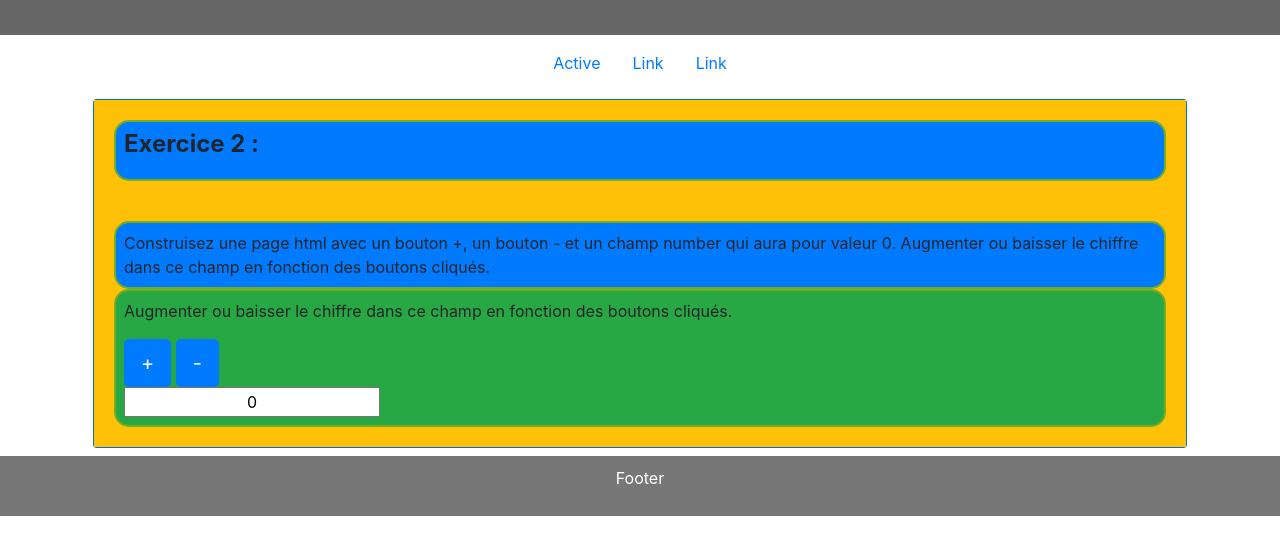
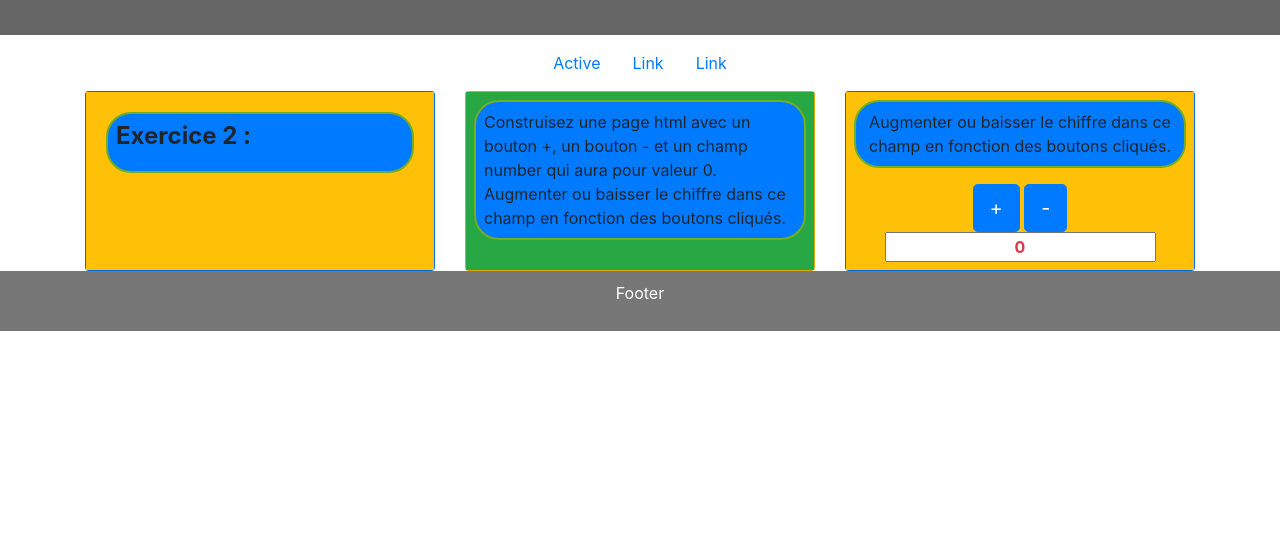
Before and after one commit to andreeavillatte/Exercice2jQuery3, a plain HTML site: page index.html in a window 1280 px wide. Shown: the part 71-626 px from the top of the page. Drawn offline with nearby package versions, Linux system fonts and the light colour scheme.

Commit message:
layout changé

```diff
--- a/assets/css/style.css
+++ b/assets/css/style.css
@@ -1,5 +1,5 @@
 .test {
-  border-radius: 15px;
+  border-radius: 25px;
   border: 2px solid #73AD21;
   padding: 20px;
 }
--- a/index.html
+++ b/index.html
@@ -34,32 +34,34 @@
       </ul>
     </nav>
     <main>
-      <div class="card-deck p-2">
+      <div class="card-deck">
         <div class="card bg-primary">
           <div class="card-body bg-warning">
-            <div class="p-2 bg-primary test">
-              <h1 class="card-title font-weight-bolder">Exercice 2 :</h1>
+            <div class="card-text p-2 bg-primary test">
+              <h1 class="card-title font-weight-bolder text-center text-md-left">Exercice 2 :</h1>
             </div>
           </div>
-          <div class="card-body bg-warning">
-            <div class="p-2 bg-primary test">
-              <p class="card-text">Construisez une page html avec un bouton +, un bouton - et un champ number qui aura
-                pour
-                valeur 0. Augmenter ou baisser le chiffre dans ce champ en fonction des boutons cliqués.</p>
-            </div>
-            <div class="p-2 bg-success test">
-              <p class="card-text">Augmenter ou baisser le chiffre dans ce champ en fonction des boutons cliqués.</p>
+        </div>
+        <div class="card bg-warning">
+          <div class="card-body p-2 bg-success">
+            <p class="card-text p-2 bg-primary test">Construisez une page html avec un bouton +, un bouton - et un champ number qui aura
+              pour valeur 0. Augmenter ou baisser le chiffre dans ce champ en fonction des boutons cliqués.</p>
+          </div>
+        </div>
+          <div class="card bg-primary">
+            <div class="card-body p-2 bg-warning text-center">
+              <p class="card-text p-2 bg-primary test ">Augmenter ou baisser le chiffre dans ce champ en fonction des boutons cliqués.</p>
               <button type="button" class="btn btn-primary btn-lg" id="plusButton">+</button>
               <button type="button" class="btn btn-primary btn-lg" id="minusButton">-</button>
               <form>
-                <input class="text-center" value=0 type="text" name="username" id="result"><br>
+                <input class="text-center text-danger font-weight-bolder" value=0 type="text" name="username" id="result"><br>
               </form>
               <!-- <button type="button" class="btn btn-primary">Clique moi!</button>
-                    <p class="text">Vous avez apuié sur le bouton <span class="text-danger display-4 text-weigth-bold">0</span>  fois</p> -->
+                              <p class="text">Vous avez apuié sur le bouton <span class="text-danger display-4 text-weigth-bold">0</span>  fois</p> -->
             </div>
-
           </div>
         </div>
+
     </main>
   </div>
   <footer>
```
